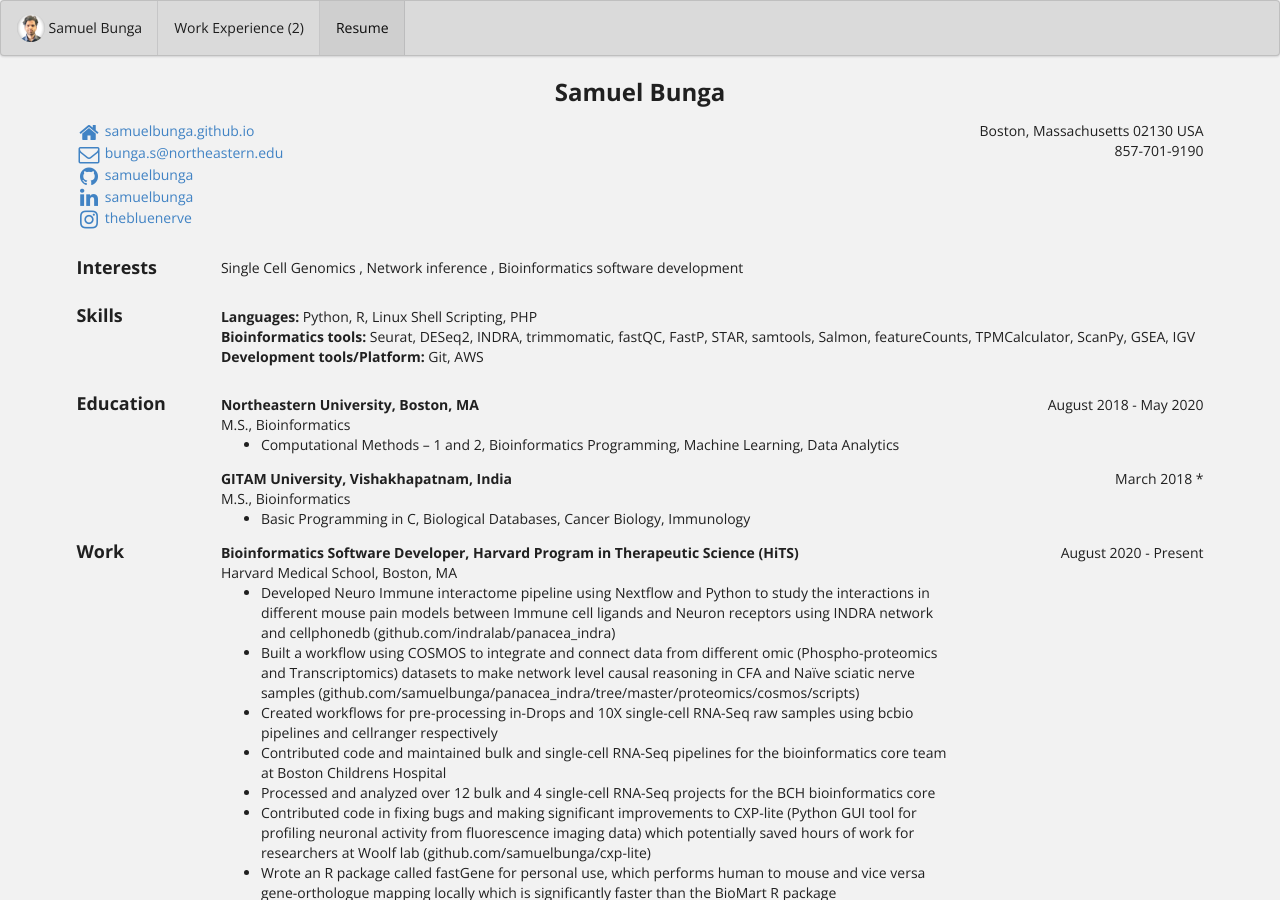
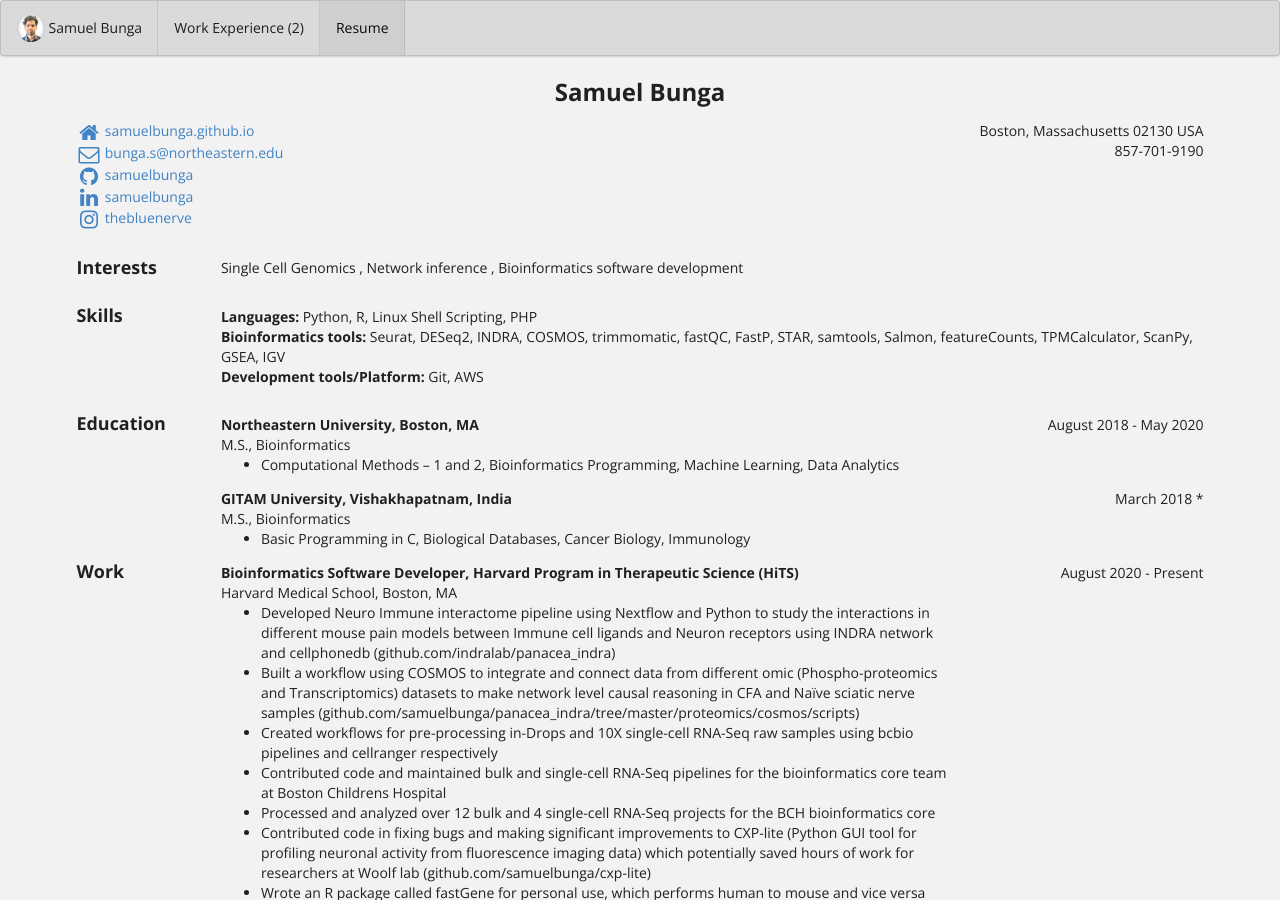
Before and after one commit to samuelbunga/samuelbunga.github.io, a Jekyll site: the page built from bio/index.html, in a window 1280 px wide and 900 px high. Built offline with Jekyll 4.4.1, drawn with Linux system fonts in a browser that asks for light colours.

Commit message:
Update bio.json

```diff
--- a/_data/bio.json
+++ b/_data/bio.json
@@ -63,7 +63,7 @@
     {
       "name": "Bioinformatics tools",
       "level": "",
-      "keywords": ["Seurat", "DESeq2", "INDRA", "trimmomatic", "fastQC", "FastP", "STAR", "samtools", "Salmon", "featureCounts", "TPMCalculator",
+      "keywords": ["Seurat", "DESeq2", "INDRA", "COSMOS", "trimmomatic", "fastQC", "FastP", "STAR", "samtools", "Salmon", "featureCounts", "TPMCalculator",
                    "ScanPy", "GSEA", "IGV"]
     },
     {
```
